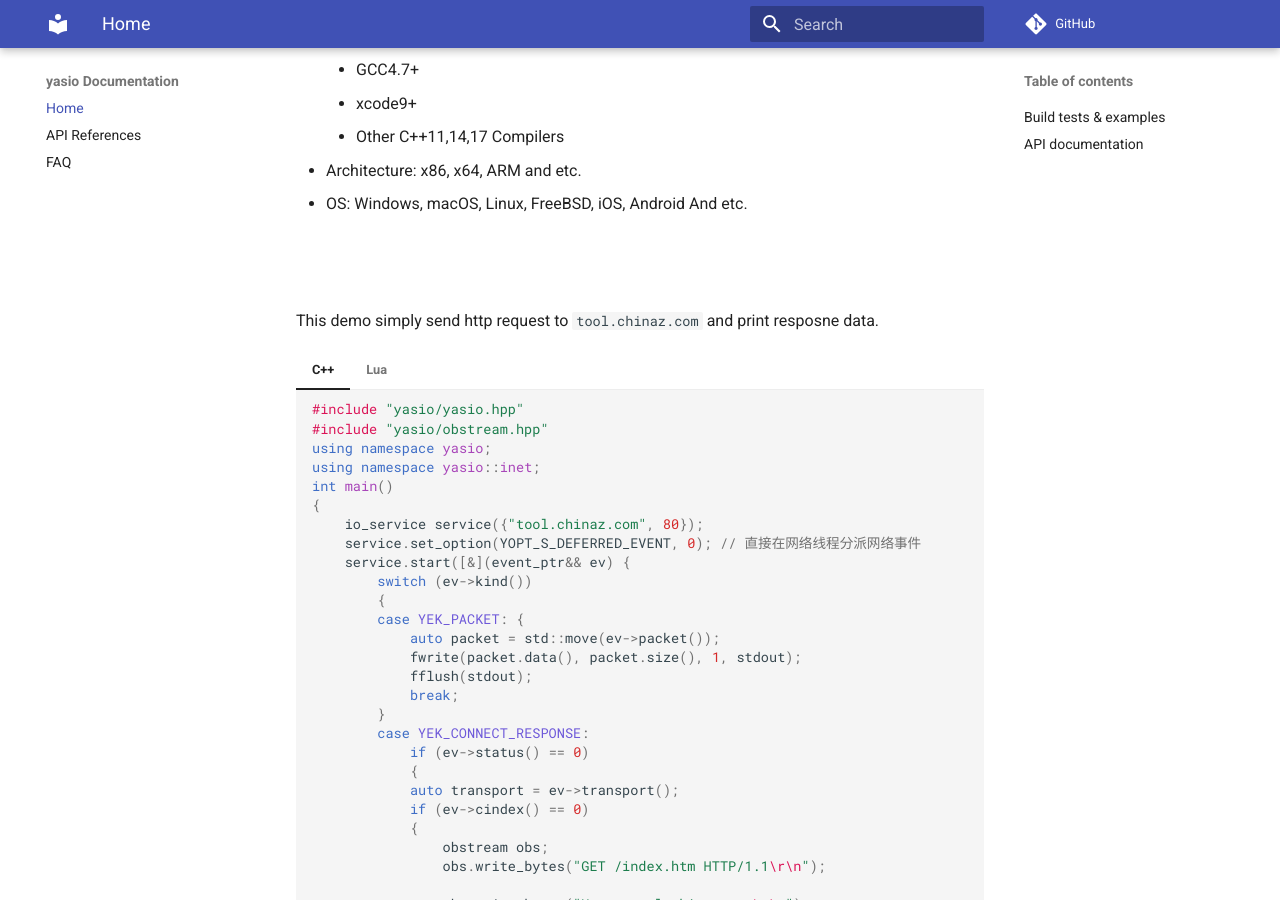
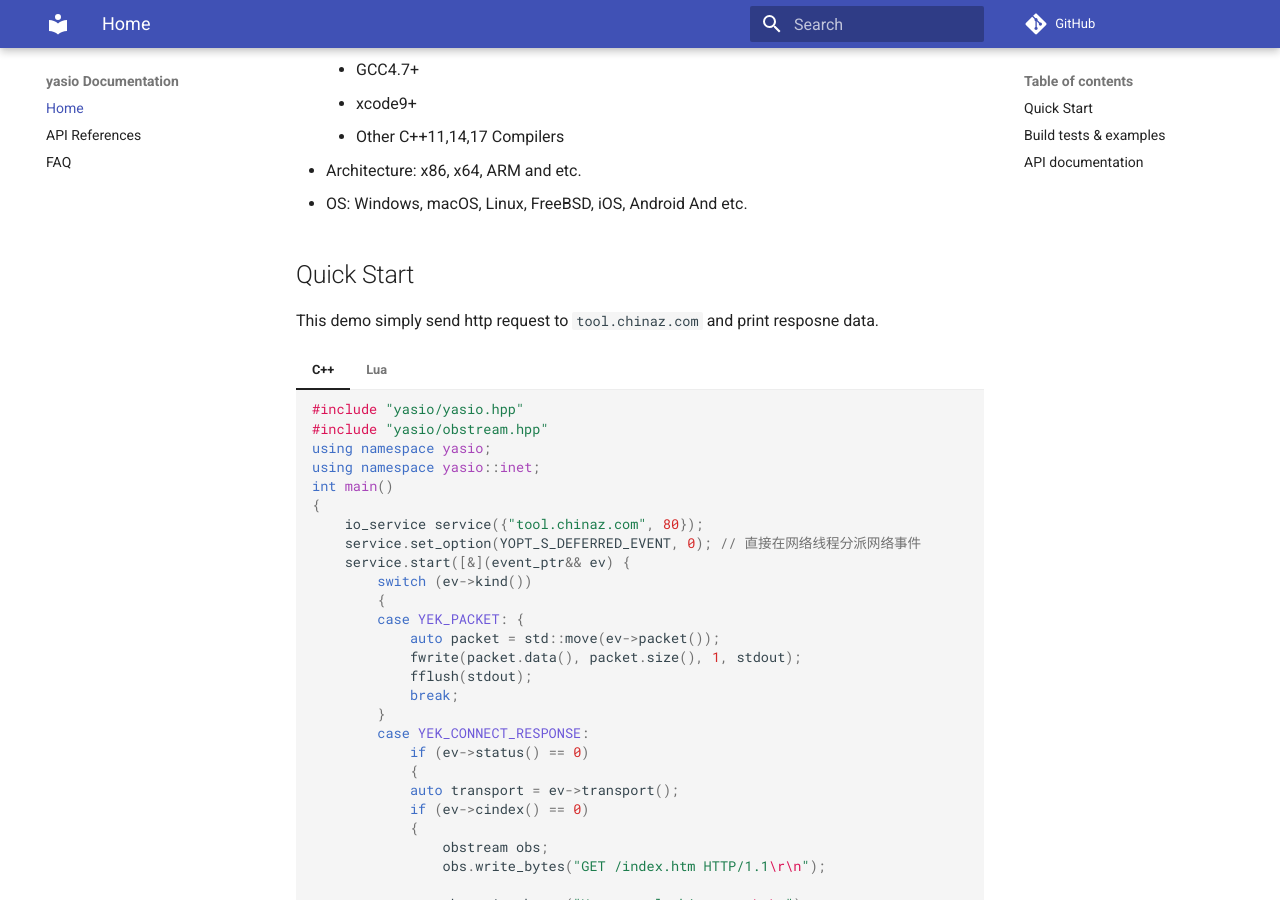
Before and after one commit to yasio/en, an MkDocs documentation site: the page built from docs/index.md, in a window 1280 px wide and 900 px high, scrolled down 435 px. Built offline with MkDocs 1.6.1 and Material for MkDocs 9.7.7, drawn with Linux system fonts in a browser that asks for light colours; comment, search, counter and statistics services are not loaded.

Commit message:
Update index.md

```diff
--- a/docs/index.md
+++ b/docs/index.md
@@ -18,7 +18,7 @@
   - Architecture: x86, x64, ARM and etc.
   - OS: Windows, macOS, Linux, FreeBSD, iOS, Android And etc.
 
-##
+## Quick Start
 This demo simply send http request to ``tool.chinaz.com`` and print resposne data.
 
 === "C++"
```
